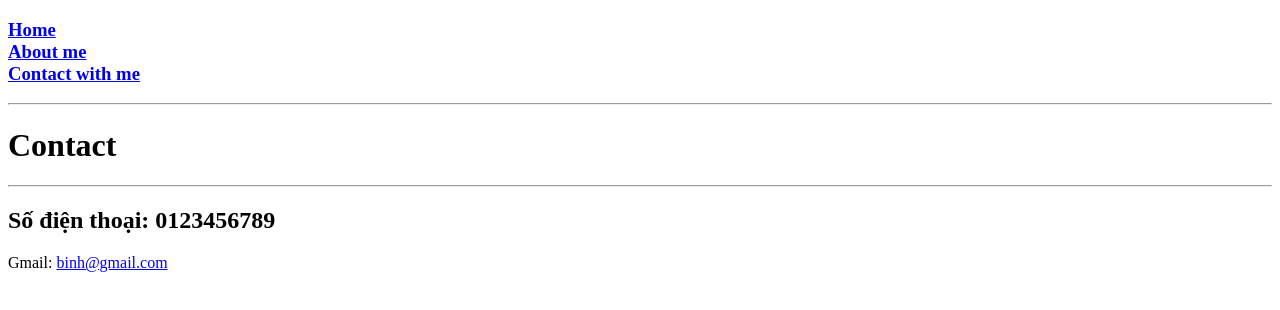
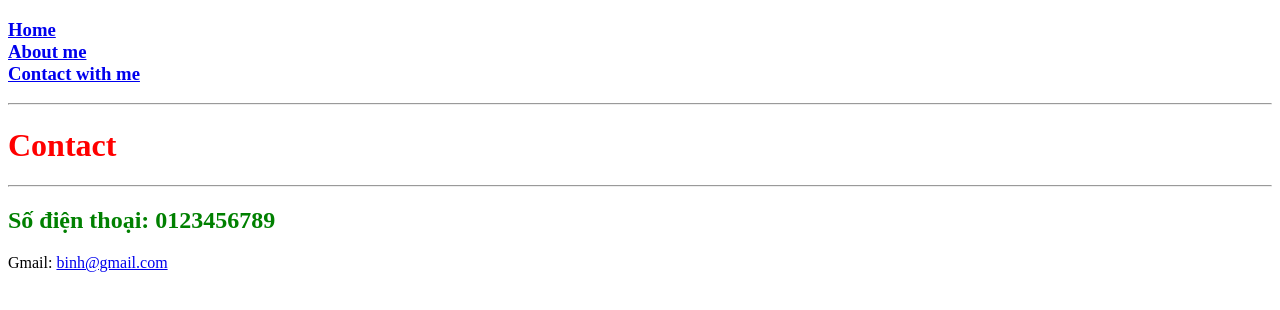
Before and after one commit to duybinhhn18/Contact, a plain HTML site: page contact.html in a window 1280 px wide. Drawn offline with Linux system fonts and the light colour scheme; files that its build step writes are made by us from their sources; the site is published under a folder, as on GitHub Pages, so addresses that start at the root find nothing.

Commit message:
Update contact.html

```diff
--- a/contact.html
+++ b/contact.html
@@ -3,7 +3,7 @@
   <head>
     <meta charset="UTF-8" />
     <meta name="viewport" content="width=device-width, initial-scale=1.0" />
-    <link rel="stylesheet" href="/HTML/style.css" />
+    <link rel="stylesheet" href="style.css" />
     <title>Contact</title>
   </head>
   <body>
```
